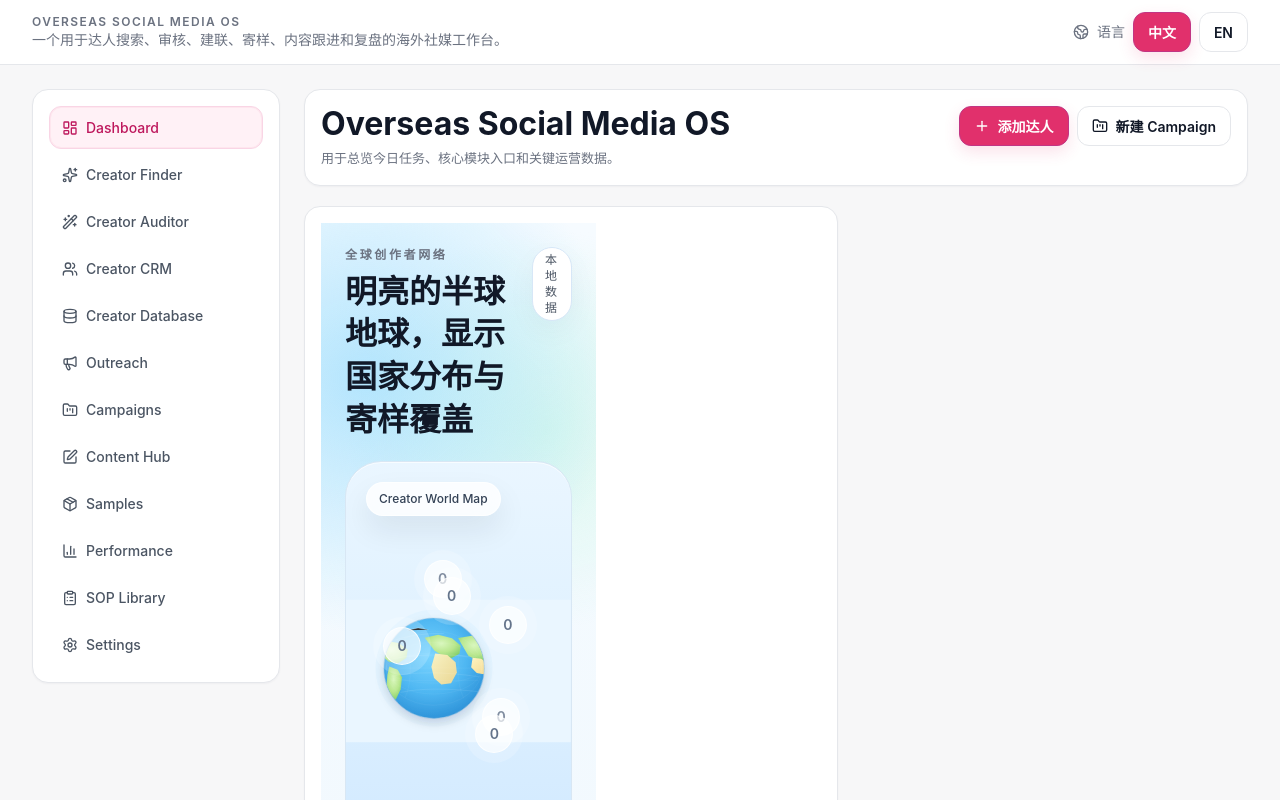
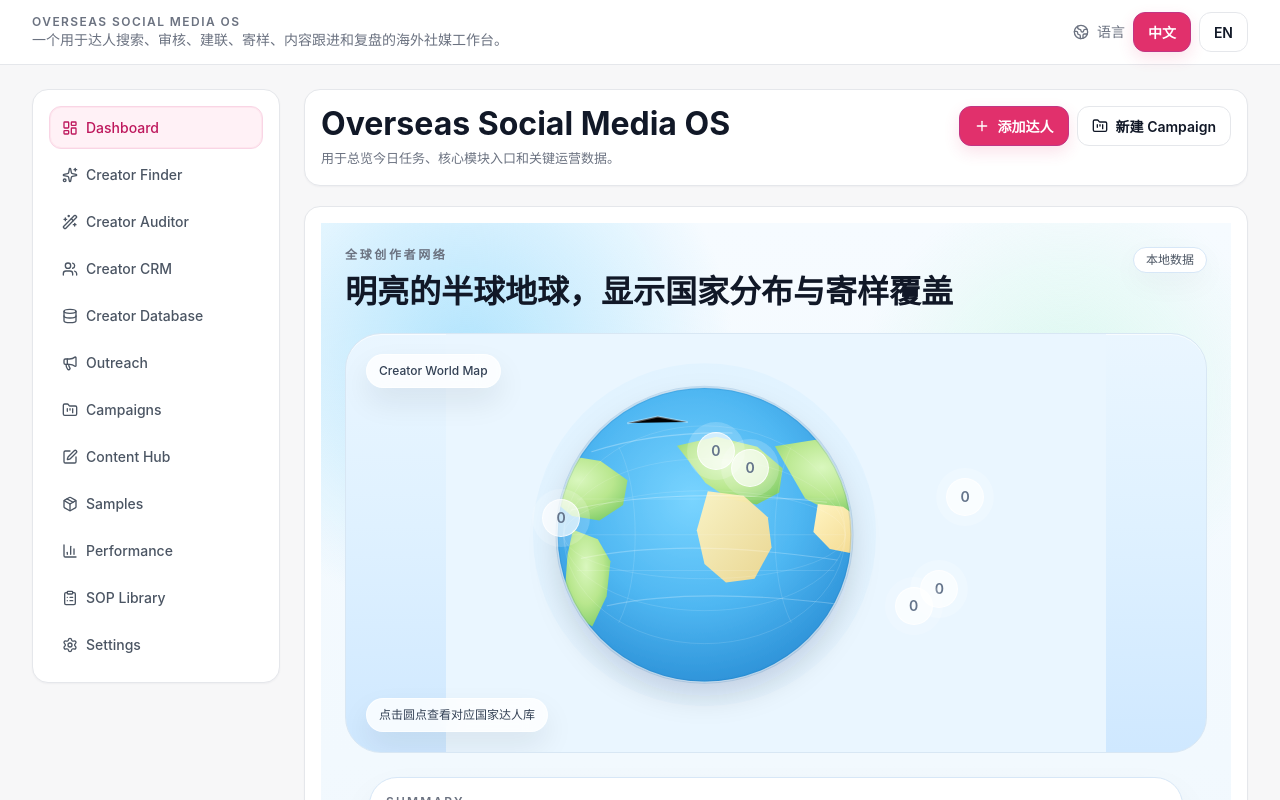
Before and after one commit to chitaforuu-star/overseas-social-media-os, a Next.js app: page / in a window 1280 px wide. Shown: the top 800 px of the page. Built offline with nearby package versions, Linux system fonts and the light colour scheme.

Commit message:
Make creator world map full-width hero

```diff
--- a/components/os/home-page.tsx
+++ b/components/os/home-page.tsx
@@ -244,9 +244,9 @@ export function HomePage() {
         </div>
       }
     >
-      <section className="grid gap-4 xl:grid-cols-[1.15fr_0.85fr]">
+      <section className="space-y-4">
         <AppCard className="overflow-hidden border-[#D7E7F7] bg-[#F8FBFF] p-0 shadow-[0_28px_70px_rgba(15,23,42,0.06)]">
-          <div className="grid gap-0 xl:grid-cols-[1.1fr_0.9fr]">
+          <div className="grid gap-0">
             <div className="relative min-h-[520px] overflow-hidden bg-[linear-gradient(180deg,#F6FBFF_0%,#EEF7FD_100%)] p-5 sm:p-6">
               <div className="pointer-events-none absolute inset-0 bg-[radial-gradient(circle_at_16%_12%,rgba(125,211,252,0.55),transparent_22%),radial-gradient(circle_at_82%_16%,rgba(167,243,208,0.34),transparent_18%),radial-gradient(circle_at_42%_86%,rgba(255,255,255,0.92),transparent_28%)]" />
               <div className="relative flex items-start justify-between gap-3">
```
